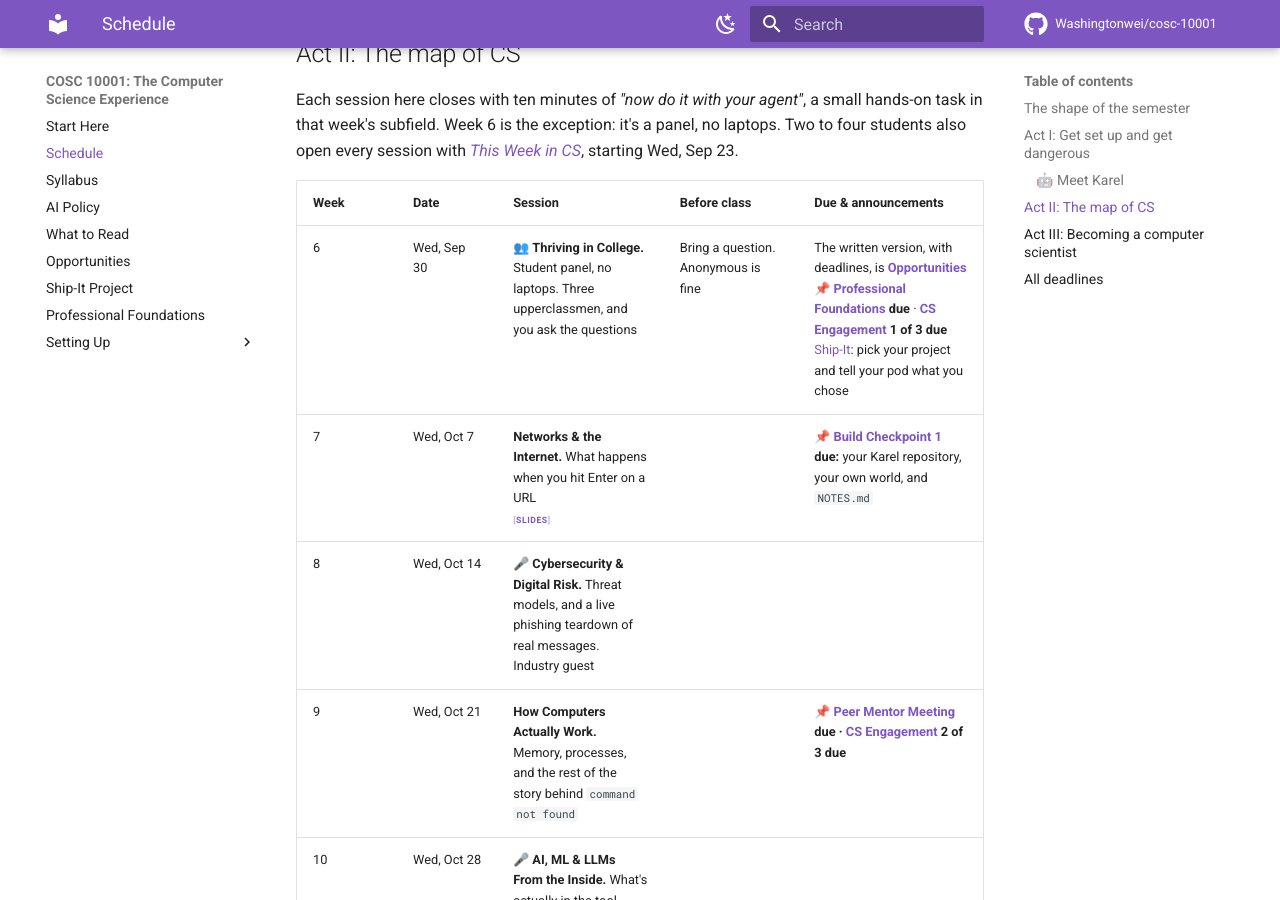
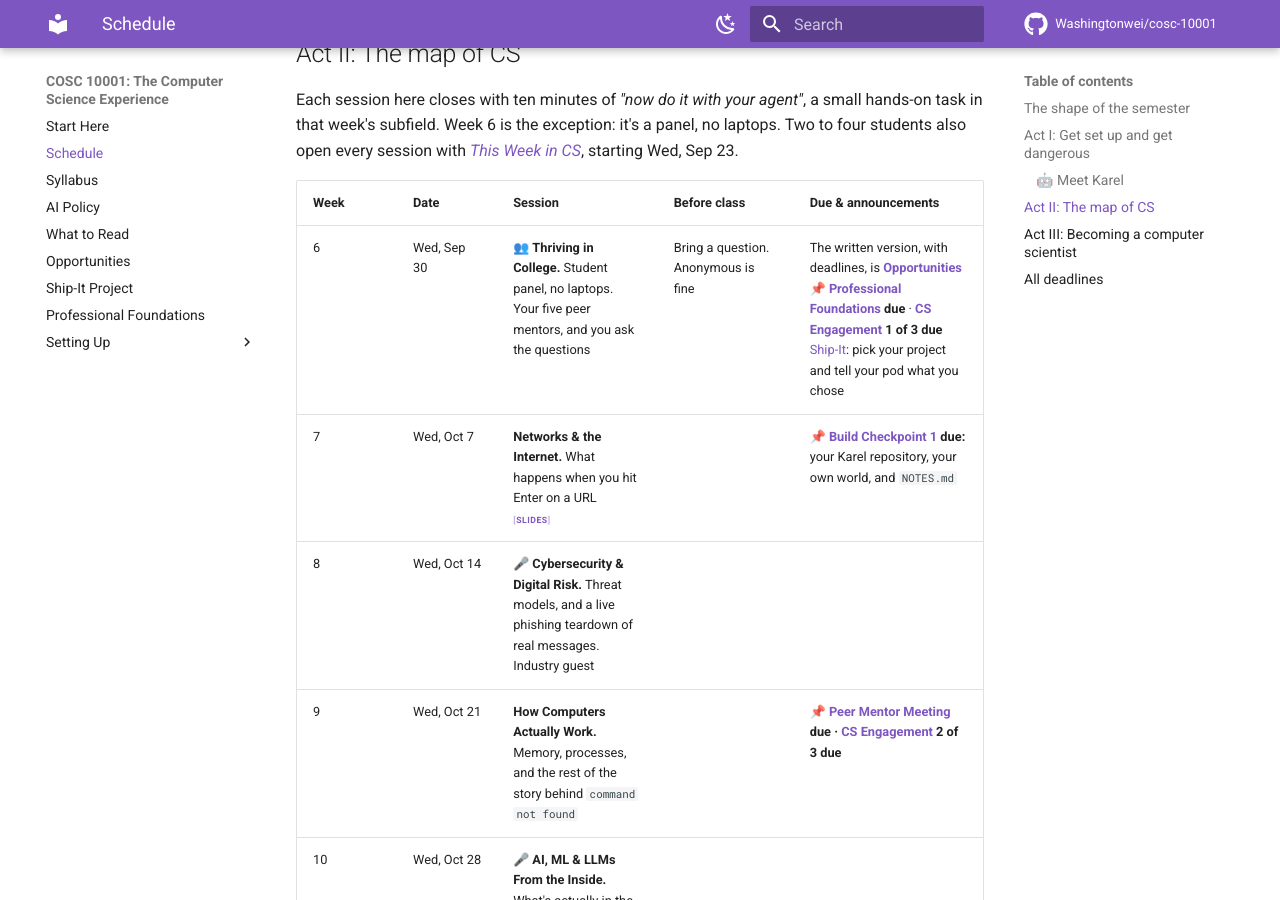
Before and after one commit to Washingtonwei/cosc-10001, an MkDocs documentation site: the page built from docs/schedule.md, in a window 1280 px wide and 900 px high, scrolled down 2490 px. Built offline with MkDocs 1.6.1 and Material for MkDocs 9.7.7, drawn with Linux system fonts in a browser that asks for light colours; comment, search, counter and statistics services are not loaded.

Commit message:
Schedule: the Week 6 panel was the five peer mentors
Co-Authored-By: Claude Opus 5.5 <noreply@anthropic.com>

```diff
--- a/docs/schedule.md
+++ b/docs/schedule.md
@@ -39,7 +39,7 @@ Each session here closes with ten minutes of *"now do it with your agent"*, a sm
 
 | Week | Date | Session | Before class | Due & announcements |
 |---|---|---|---|---|
-| 6 | Wed, Sep 30 | 👥 **Thriving in College.** Student panel, no laptops. Three upperclassmen, and you ask the questions | Bring a question. Anonymous is fine | The written version, with deadlines, is **[Opportunities](opportunities.md)**<br>📌 [**Professional Foundations**](professional-foundations.md) **due** · [**CS Engagement**](syllabus.md#cs-engagement-experiences-3-15) **1 of 3 due**<br>[Ship-It](ship-it.md#timeline): pick your project and tell your pod what you chose |
+| 6 | Wed, Sep 30 | 👥 **Thriving in College.** Student panel, no laptops. Your five peer mentors, and you ask the questions | Bring a question. Anonymous is fine | The written version, with deadlines, is **[Opportunities](opportunities.md)**<br>📌 [**Professional Foundations**](professional-foundations.md) **due** · [**CS Engagement**](syllabus.md#cs-engagement-experiences-3-15) **1 of 3 due**<br>[Ship-It](ship-it.md#timeline): pick your project and tell your pod what you chose |
 | 7 | Wed, Oct 7 | **Networks & the Internet.** What happens when you hit Enter on a URL<br>[Slides](week-07-slides.html){ .mat } | | 📌 [**Build Checkpoint 1**](syllabus.md#build-checkpoints-2-10) **due:** your Karel repository, your own world, and `NOTES.md` |
 | 8 | Wed, Oct 14 | 🎤 **Cybersecurity & Digital Risk.** Threat models, and a live phishing teardown of real messages. Industry guest | | |
 | 9 | Wed, Oct 21 | **How Computers Actually Work.** Memory, processes, and the rest of the story behind `command not found` | | 📌 [**Peer Mentor Meeting**](syllabus.md#peer-mentor-meeting-10) **due · [CS Engagement](syllabus.md#cs-engagement-experiences-3-15) 2 of 3 due** |
```
